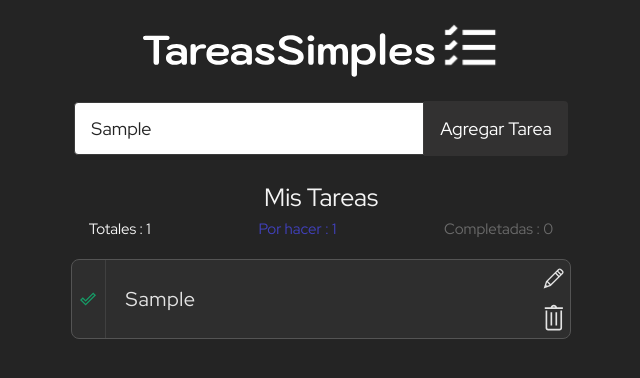
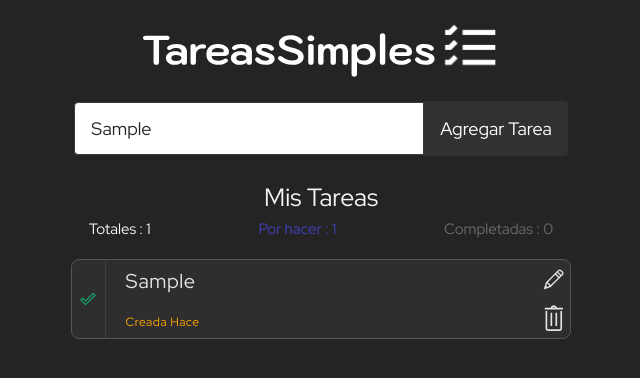
Before and after one commit to martinrodfl/Tareas, a React (Vite) app: page / in a window 1280 px wide. Both pictures are taken after typing "Sample" into the empty fields and a click on the button "Agregar Tarea". Shown: the top 378 px of the page, without its empty margins (319-959 px from the left). Built offline with nearby package versions, Linux system fonts and the light colour scheme.

Commit message:
Agregado tiempo de creacion de tarea
Muestra 'Creado Hace n tiempo'

```diff
--- a/src/App.jsx
+++ b/src/App.jsx
@@ -33,7 +33,7 @@ function App() {
 
 	const [mostrarConfirmacion, setMostrarConfirmacion] = useState(false);
 
-	// console.table(tareas);
+	console.table(tareas);
 
 	let cantidadCompletadas = cantidadPorPropiedad(tareas);
 
@@ -44,7 +44,7 @@ function App() {
 			const tareasActualizadas = [tarea, ...tareas];
 			setTareas(tareasActualizadas);
 			guardarLocalStorage('TAREAS', tareasActualizadas);
-			console.log('se estaguardando la tarea.....');
+			console.log('Tarea guardada');
 		}
 	};
 
--- a/src/componentes/ListaDeTareas.jsx
+++ b/src/componentes/ListaDeTareas.jsx
@@ -69,6 +69,7 @@ const ListaDeTareas = ({
 												id={tarea.id}
 												texto={tarea.texto}
 												completada={tarea.completada}
+												fechaCreacion={tarea.fechaCreacion}
 												completarTarea={completarTarea}
 												eliminarTarea={eliminarTarea}
 												editarTarea={editarTarea}
--- a/src/componentes/Tarea.jsx
+++ b/src/componentes/Tarea.jsx
@@ -1,4 +1,6 @@
 import { useState } from 'react';
+
+import TiempoCreacion from './TiempoCreacion.jsx';
 
 import useScreenSize from '../hooks/useScreenSize.jsx';
 
@@ -18,6 +20,7 @@ function Tarea({
 	id,
 	texto,
 	completada,
+	fechaCreacion,
 	completarTarea,
 	eliminarTarea,
 	tareas,
@@ -27,7 +30,8 @@ function Tarea({
 	const [isEditing, setIsEditing] = useState(false);
 
 	const { width } = useScreenSize();
-	console.log(width);
+	console.log('FECHA DE CREACION EN TAREAS:', fechaCreacion);
+	console.log('FECHA DE CREACION EN TAREAS tipo:', typeof fechaCreacion);
 
 	const handleTextChange = (event) => {
 		setText(event.target.value);
@@ -99,6 +103,7 @@ function Tarea({
 				) : (
 					<p>{text}</p>
 				)}
+				<TiempoCreacion fechaCreacionString={fechaCreacion} />
 			</div>
 
 			<div className='tarea-contenedor-iconos'>
--- a/src/componentes/TareaFormulario.jsx
+++ b/src/componentes/TareaFormulario.jsx
@@ -7,11 +7,28 @@ function TareaFormulario({ input, setInput, onSubmit }) {
 
 	const manejarEnvio = (e) => {
 		e.preventDefault();
+		let tiempo = new Date();
+		/* // Obtener los componentes de la fecha y la hora
+		let año = tiempo.getUTCFullYear();
+		let mes = ('0' + (tiempo.getUTCMonth() + 1)).slice(-2); // Agregar ceros a la izquierda si es necesario
+		let dia = ('0' + tiempo.getUTCDate()).slice(-2); // Agregar ceros a la izquierda si es necesario
+		let horas = ('0' + tiempo.getUTCHours()).slice(-2); // Agregar ceros a la izquierda si es necesario
+		let minutos = ('0' + tiempo.getUTCMinutes()).slice(-2); // Agregar ceros a la izquierda si es necesario
+		let segundos = ('0' + tiempo.getUTCSeconds()).slice(-2); // Agregar ceros a la izquierda si es necesario */
+		// let milisegundos = ('00' + tiempo.getUTCMilliseconds()).slice(-3); // Agregar ceros a la izquierda si es necesario
 
+		// Formar la cadena de fecha en el formato deseado
+		let fechaString = `${tiempo}`;
+
+		console.log(
+			'🚀 ~ file: TareaFormulario.jsx:22 ~ manejarEnvio ~ fechaString:',
+			fechaString
+		);
 		const tareaNueva = {
 			id: crypto.randomUUID(),
 			texto: input,
 			completada: false,
+			fechaCreacion: fechaString,
 		};
 
 		onSubmit(tareaNueva);
--- /dev/null
+++ b/src/componentes/TiempoCreacion.jsx
@@ -0,0 +1,21 @@
+import { useEffect, useState } from 'react';
+import { calcularTiempoTranscurrido } from '../funciones/calcularTiempoTranscurrido.js';
+
+const TiempoCreacion = ({ fechaCreacionString }) => {
+	const [tiempoTranscurrido, setTiempoTranscurrido] = useState('');
+	useEffect(() => {
+		setInterval(() => {
+			const tiempo = calcularTiempoTranscurrido(fechaCreacionString);
+
+			setTiempoTranscurrido(tiempo);
+		}, 3000);
+	}, [fechaCreacionString]);
+
+	return (
+		<div>
+			<p>Creada hace {tiempoTranscurrido}</p>
+		</div>
+	);
+};
+
+export default TiempoCreacion;
--- a/src/css/Tarea.css
+++ b/src/css/Tarea.css
@@ -1,5 +1,6 @@
 .tarea-contenedor {
 	width: 95%;
+	height: 100%;
 	max-width: 500px;
 	background-color: rgb(46, 46, 46);
 	margin: 5px 0;
@@ -18,7 +19,6 @@
 .tarea-contenedor:hover {
 	background-color: rgb(37, 37, 37);
 	border: 1px solid rgb(106, 106, 106);
-	font-weight: 600;
 }
 
 .completar-tarea-onclick {
@@ -39,7 +39,7 @@
 
 .completar-tarea-onclick-completada {
 	min-width: 35px;
-	height: 78px;
+	min-height: 78px;
 	border-right: 1px dashed rgba(83, 83, 83, 0.525);
 	color: #3f3f3f;
 	display: flex;
@@ -62,16 +62,42 @@ textarea:focus-visible {
 
 .tarea-texto {
 	width: 90%;
-	height: 78px;
+	min-height: 78px;
 	font-size: 20px;
 	display: flex;
 	align-items: center;
 	overflow-wrap: anywhere;
 	padding: 8px 15px 8px 20px;
 	display: flex;
+	flex-direction: column;
+	justify-content: space-between;
 	flex-shrink: 1;
 	background-color: transparent;
+}
 
+svg {
+	display: flex;
+	height: 100%;
+}
+
+.tarea-texto>p {
+	display: flex;
+	width: 100%;
+	height: 60%;
+	align-items: center;
+	overflow-y: scroll;
+}
+
+.tarea-texto>div {
+	display: flex;
+	width: 100%;
+	height: 30%;
+	min-height: 16px;
+	font-size: 12px;
+	align-items: end;
+	margin-top: 10px;
+	color: orange;
+	font-weight: 400;
 }
 
 .tarea-contenedor-iconos {
@@ -116,11 +142,11 @@ textarea:focus-visible {
 	text-decoration: line-through;
 	font-style: italic;
 	font-weight: 300;
-	color: rgb(50, 50, 50);
+	color: rgb(94, 94, 94);
 	width: 90%;
 	max-width: 490px;
 	min-height: 60px;
-	border: 1px solid rgb(55, 55, 55);
+	border: 1px dashed rgb(55, 55, 55);
 
 
 	.tarea-icono {
--- /dev/null
+++ b/src/funciones/calcularTiempoTranscurrido.js
@@ -0,0 +1,26 @@
+export function calcularTiempoTranscurrido(fechaCreacion) {
+	var fechaCreacionObj = new Date(fechaCreacion);
+	var ahora = new Date();
+	var tiempoTranscurrido = Math.max(0, ahora - fechaCreacionObj);
+
+	var segundos = Math.floor(tiempoTranscurrido / 1000); // 1 segundo = 1000 milisegundos
+	var minutos = Math.floor(tiempoTranscurrido / 60000); // 1 minuto = 60000 milisegundos
+	var horas = Math.floor(tiempoTranscurrido / 3600000); // 1 hora = 3600000 milisegundos
+	var dias = Math.floor(tiempoTranscurrido / (24 * 3600000));
+	var semanas = Math.floor(segundos / 604800);
+
+	const formatearDosCifras = (valor) => (valor >= 10 ? valor : '0' + valor);
+
+	// Devolver el resultado como cadena
+	if (segundos < 60) {
+		return formatearDosCifras(segundos) + ' segundos';
+	} else if (minutos < 60) {
+		return formatearDosCifras(minutos) + ' minutos';
+	} else if (horas < 24) {
+		return formatearDosCifras(horas) + ' horas';
+	} else if (dias < 7) {
+		return formatearDosCifras(dias) + ' días';
+	} else {
+		return formatearDosCifras(semanas) + ' semanas';
+	}
+}
```
